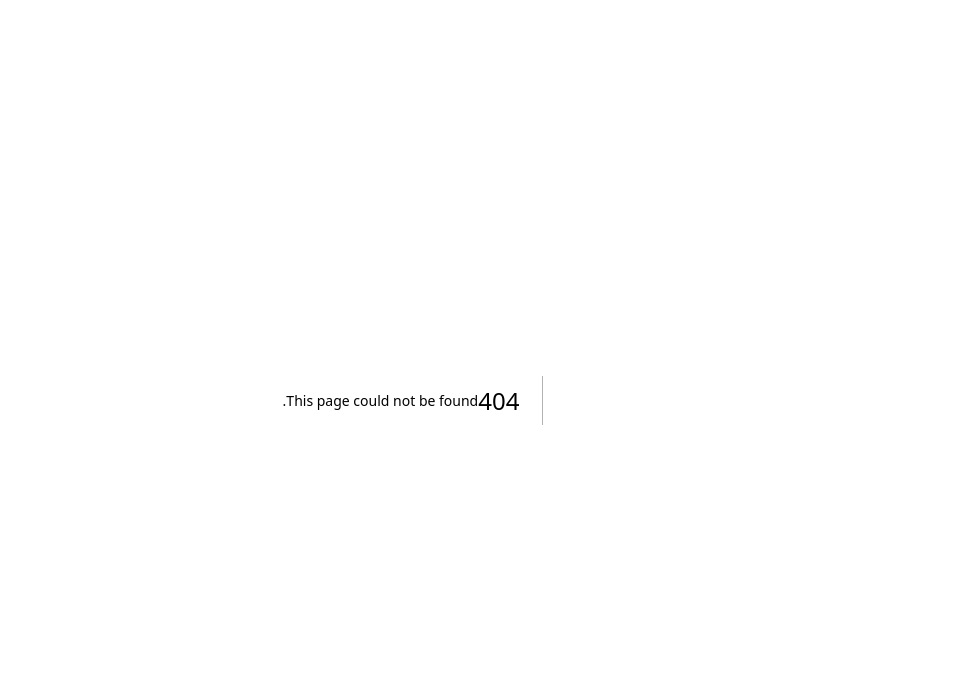
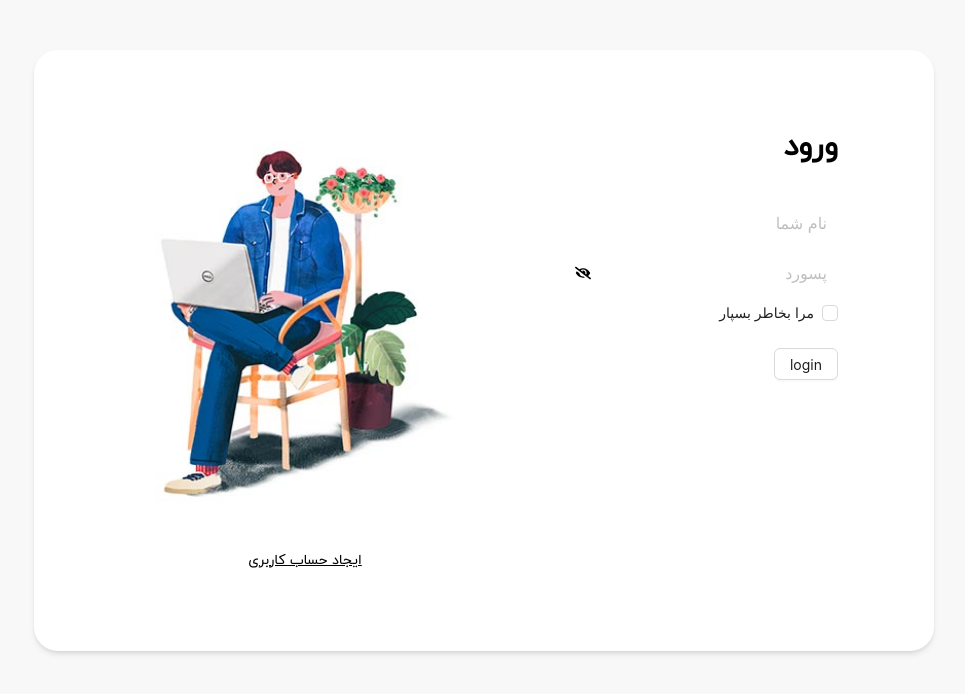
Before and after one commit to shivarahimi/tourism_project, a Next.js app: page /login in a window 1280 px wide. Before the commit this address had no page. Shown: the top 694 px of the page, without its empty margins (259-1224 px from the left). Built offline with nearby package versions, Linux system fonts and the light colour scheme.

Commit message:
shiva-update

```diff
--- /dev/null
+++ b/src/app/(auth)/login/page.tsx
@@ -0,0 +1,57 @@
+"use client";
+// base
+import { FC, useState } from "react";
+import Link from "next/link";
+// lib
+import { Form, Formik } from "formik";
+// components
+import { FullImage } from "#/src/components/common/FullImage/FullImage";
+import { LoginContainer } from "#/src/components/containers/(Auth)/LoginContainer/LoginContainer";
+import { ILoginValues } from "#/src/core/types/Login/Login.values";
+
+interface IPropType {}
+
+const Login: FC<IPropType> = () => {
+  const defaultImage = "/images/auth/login/signin-image.jpg";
+  const [initialValues, setInitialValues] = useState<ILoginValues>({
+    userName: "",
+    password: "",
+    rememberCheck: false,
+  });
+  const onSubmit = (values: ILoginValues) => {
+    alert("hiiii");
+    console.log("values", values);
+  };
+  return (
+    <section className="bg-[#f8f8f8] lg:py-[50px] px-5 md:px-0">
+      <div className="grid grid-cols-1 md:grid-cols-2 bg-white md:w-[900px] m-auto shadow-md py-20 rounded-3xl">
+        <Formik
+          initialValues={initialValues}
+          onSubmit={onSubmit}
+          // validationSchema={}
+          enableReinitialize
+        >
+          {() => (
+            <Form>
+              <LoginContainer />
+            </Form>
+          )}
+        </Formik>
+        <div className="flex flex-col items-center justify-center mt-3 ml-0 md:ml-28 mr-0 md:mr-5">
+          <FullImage
+            src={defaultImage}
+            alt="عکس"
+            width={300}
+            height={300}
+            className="mb-12"
+          />
+          <Link href="" className="underline">
+            ایجاد حساب کاربری
+          </Link>
+        </div>
+      </div>
+    </section>
+  );
+};
+
+export default Login;
--- /dev/null
+++ b/src/components/common/CheckBox/CheckBox.tsx
@@ -0,0 +1,36 @@
+// base
+import { FC, useState } from "react";
+import { Checkbox } from "antd";
+
+interface IPropType {
+  name: string;
+  className?: string;
+}
+
+const CheckBox: FC<IPropType> = ({ name, className }) => {
+  const [checked, setChecked] = useState(false);
+  console.log("checked", checked);
+
+  const onChange = (e: any) => {
+    setChecked(e.target.checked);
+  };
+  return (
+    <div>
+      <Checkbox
+        name={name}
+        checked={checked}
+        onChange={onChange}
+        className={className}
+      >
+        مرا بخاطر بسپار
+      </Checkbox>
+      {/* <p>
+        {checked
+          ? "شما شرایط و قوانین را پذیرفته‌اید."
+          : "شما شرایط و قوانین را نپذیرفته‌اید."}
+      </p> */}
+    </div>
+  );
+};
+
+export { CheckBox };
--- a/src/components/common/Form/TextInput/TextInput.tsx
+++ b/src/components/common/Form/TextInput/TextInput.tsx
@@ -35,7 +35,7 @@ interface ITextInputPropType {
   type?: textInputType.text | textInputType.password;
   singleSpace?: boolean;
 
-  allowClear: boolean;
+  allowClear?: boolean;
   classNames?: string | undefined;
   style?: React.CSSProperties;
   showCount?: boolean;
--- /dev/null
+++ b/src/components/containers/(Auth)/LoginContainer/LoginContainer.tsx
@@ -0,0 +1,35 @@
+// base
+import { FC } from "react";
+// components
+import { FullButton } from "#/src/components/common/Form/FullButton/FullButton";
+import { TextInput } from "#/src/components/common/Form/TextInput/TextInput";
+import { CheckBox } from "#/src/components/common/CheckBox/CheckBox";
+// core
+import { textInputType } from "#/src/core/enums/textInput-type.enum";
+import { Button } from "antd";
+
+interface IPropType {}
+
+const LoginContainer: FC<IPropType> = () => {
+  return (
+    <section className="ml-4 md:ml-20 mr-4 md:mr-24">
+      <h2 className="mb-8 text-3xl font-bold">ورود</h2>
+      <TextInput
+        name="userName"
+        placeholder="نام شما"
+        classNames="border-b-white h-[50px] w-[100%] !text-black"
+      />
+      <TextInput
+        name="password"
+        placeholder="پسورد"
+        classNames="border-b-white h-[50px] w-[100%] !text-black"
+        type={textInputType.password}
+      />
+      <CheckBox name="rememberCheck" className=" mb-6 mt-1" />
+      <Button htmlType="submit">login</Button>
+      {/* <FullButton text="ورود" className="w-[80%] mt-8" /> */}
+    </section>
+  );
+};
+
+export { LoginContainer };
--- /dev/null
+++ b/src/core/types/Login/Login.values.ts
@@ -0,0 +1,5 @@
+export interface ILoginValues {
+  userName: string;
+  password: string;
+  rememberCheck: boolean;
+}
```
Also changed, not shown: public/images/auth/login/signin-image.jpg (added).
